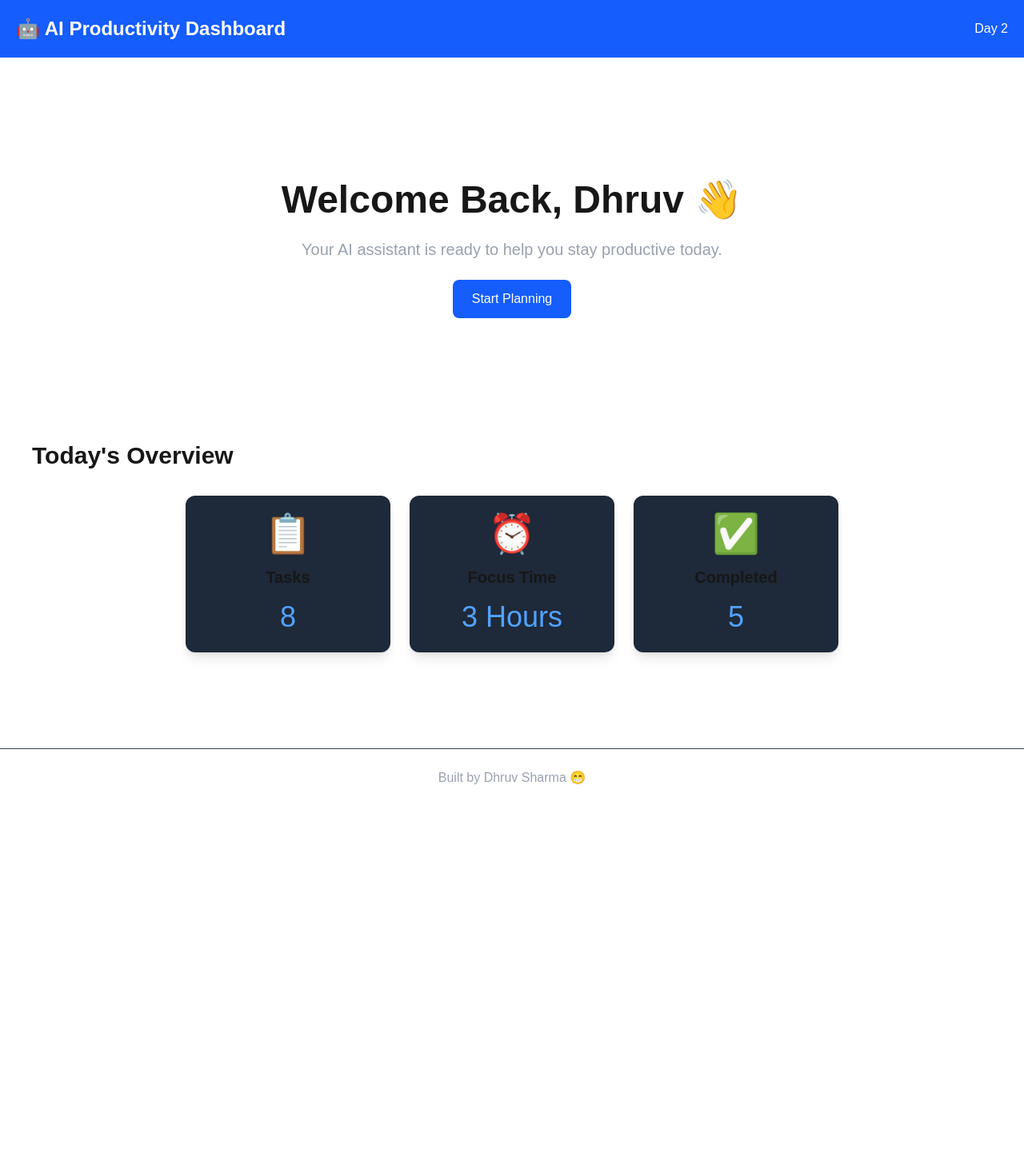
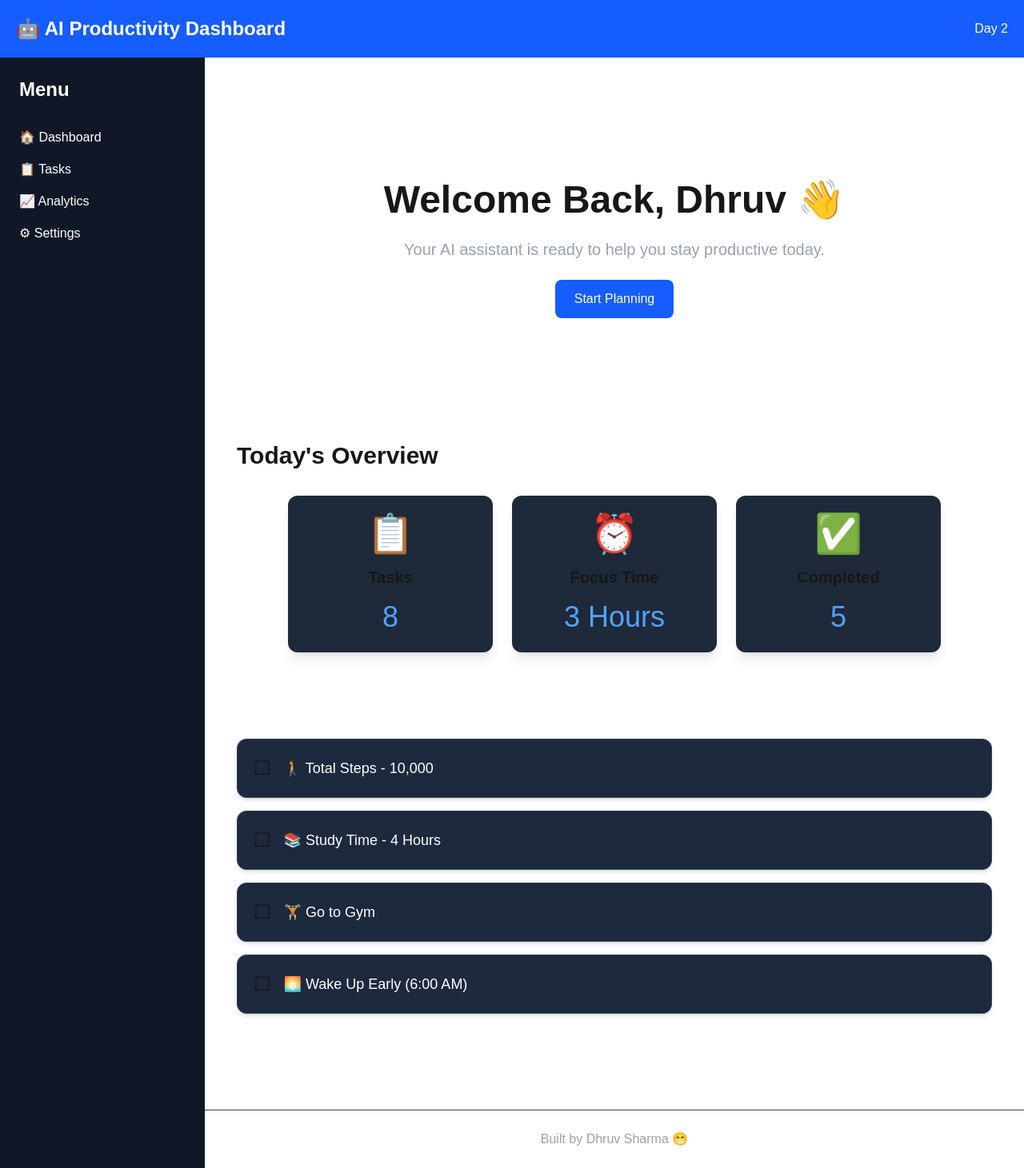
Before and after one commit to DhruvGargas/ai-productivity-dashboard, a Next.js app: page / in a window 1280 px wide. Shown: the whole page at 80% size. Before the commit the page ends 1009 px from the top, so only its background shows below. Built offline with nearby package versions, Linux system fonts and the light colour scheme.

Commit message:
Add interactive task list using React useState

```diff
--- a/src/app/layout.tsx
+++ b/src/app/layout.tsx
@@ -12,9 +12,9 @@ const geistMono = Geist_Mono({
   subsets: ["latin"],
 });
 
-export const metadata: Metadata = {
-  title: "Create Next App",
-  description: "Generated by create next app",
+export const metadata = {
+  title: "AI Productivity Dashboard",
+  description: "A dashboard built using Next.js and React",
 };
 
 export default function RootLayout({
--- a/src/app/page.tsx
+++ b/src/app/page.tsx
@@ -2,12 +2,35 @@ import Navbar from "@/components/Navbar";
 import DashboardCard from "@/components/DashboardCard";
 import HeroSection from "@/components/HeroSection";
 import Footer from "@/components/Footer";
+import Sidebar from "@/components/Sidebar";
+import TaskList from "@/components/TaskList";
 export default function Home() {
+  const dashboardData = [
+  {
+    icon: "📋",
+    title: "Tasks",
+    value: "8",
+  },
+  {
+    icon: "⏰",
+    title: "Focus Time",
+    value: "3 Hours",
+  },
+  {
+    icon: "✅",
+    title: "Completed",
+    value: "5",
+  },
+];
   return (
     <>
       <Navbar />
 
-      <main className="w-full">
+      <main className="flex min-h-screen">
+
+  <Sidebar />
+
+  <div className="flex-1">
 
     <HeroSection />
 
@@ -19,30 +42,22 @@ export default function Home() {
 
       <div className="flex flex-wrap justify-center gap-6">
 
+  {dashboardData.map((card) => (
     <DashboardCard
-        icon="📋"
-        title="Tasks"
-        value="8"
+      key={card.title}
+      icon={card.icon}
+      title={card.title}
+      value={card.value}
     />
-
-      <DashboardCard
-        icon="⏰"
-        title="Focus Time"
-        value="3 Hours"
-      />
-
-      <DashboardCard
-        icon="✅"
-        title="Completed"
-        value="5"
-      />
+  ))}
 
 </div>
-
+    <TaskList />
     </section>
+    <Footer />
+  </div>
 
 </main>
-<Footer />
     </>
   );
 }
--- a/src/components/HeroSection.tsx
+++ b/src/components/HeroSection.tsx
@@ -9,7 +9,7 @@ export default function HeroSection() {
         Your AI assistant is ready to help you stay productive today.
       </p>
 
-      <button className="bg-blue-600 text-white px-6 py-3 rounded-lg hover:bg-blue-700">
+      <button className="bg-blue-600 text-white px-6 py-3 rounded-lg hover:bg-blue-700 hover:scale-105 transition duration-300">
         Start Planning
       </button>
     </section>
--- a/src/components/Navbar.tsx
+++ b/src/components/Navbar.tsx
@@ -1,6 +1,6 @@
 export default function Navbar() {
   return (
-    <nav className="flex justify-between items-center p-5 bg-blue-600 text-white">
+    <nav className="sticky top-0 flex justify-between items-center p-5 bg-blue-600 text-white">
       <h2 className="text-2xl font-bold">
         🤖 AI Productivity Dashboard
       </h2>
--- /dev/null
+++ b/src/components/Sidebar.tsx
@@ -0,0 +1,31 @@
+export default function Sidebar() {
+  return (
+    <aside className="w-64 bg-gray-900 text-white p-6 self-stretch">
+
+      <h2 className="text-2xl font-bold mb-8">
+        Menu
+      </h2>
+
+      <ul className="space-y-4">
+
+        <li className="cursor-pointer hover:text-blue-400">
+          🏠 Dashboard
+        </li>
+
+        <li className="cursor-pointer hover:text-blue-400">
+          📋 Tasks
+        </li>
+
+        <li className="cursor-pointer hover:text-blue-400">
+          📈 Analytics
+        </li>
+
+        <li className="cursor-pointer hover:text-blue-400">
+          ⚙ Settings
+        </li>
+
+      </ul>
+
+    </aside>
+  );
+}
--- /dev/null
+++ b/src/components/TaskList.tsx
@@ -0,0 +1,71 @@
+"use client";
+
+import { useState } from "react";
+
+export default function TaskList() {
+  const [tasks, setTasks] = useState([
+    {
+      text: "🚶 Total Steps - 10,000",
+      completed: false,
+    },
+    {
+      text: "📚 Study Time - 4 Hours",
+      completed: false,
+    },
+    {
+      text: "🏋️ Go to Gym",
+      completed: false,
+    },
+    {
+      text: "🌅 Wake Up Early (6:00 AM)",
+      completed: false,
+    },
+  ]);
+
+  const toggleTask = (index: number) => {
+    const updatedTasks = tasks.map((task, i) => {
+      if (i === index) {
+        return {
+          ...task,
+          completed: !task.completed,
+        };
+      }
+
+      return task;
+    });
+
+    setTasks(updatedTasks);
+  };
+
+  return (
+    <section className="mt-12">
+      <h2 className="text-3xl font-bold text-white mb-6">
+        Today's Tasks
+      </h2>
+
+      <div className="space-y-4">
+        {tasks.map((task, index) => (
+          <div
+            key={index}
+            onClick={() => toggleTask(index)}
+            className="bg-slate-800 border border-slate-700 rounded-xl p-5 shadow-md hover:bg-slate-700 hover:scale-[1.01] transition-all duration-200 flex items-center gap-4 cursor-pointer"
+          >
+            <span className="text-2xl">
+              {task.completed ? "☑" : "☐"}
+            </span>
+
+            <span
+              className={`text-lg font-medium ${
+                task.completed
+                  ? "line-through text-gray-400"
+                  : "text-white"
+              }`}
+            >
+              {task.text}
+            </span>
+          </div>
+        ))}
+      </div>
+    </section>
+  );
+}
```
Lines whose indentation alone changed are shown as unchanged.
